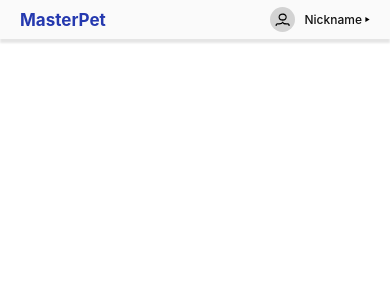
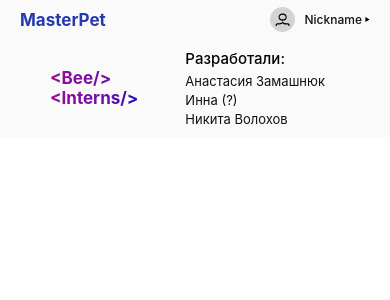
Before and after one commit to nastjazzz/final_project, a React (Create React App) app: page /profile/1 in a window 390 px wide. Shown: the top 300 px of the page. Built offline with nearby package versions, Linux system fonts and the light colour scheme.

Commit message:
Added adaptive design for footer

```diff
--- a/src/App.js
+++ b/src/App.js
@@ -20,7 +20,7 @@ function App() {
 				{/* <Route path='/' render={() => !isAuth[0] && <Welcome setIsAuth={setIsAuth}/>}/>
 				<PrivateRoute path='/profile/:id' isAuth={isAuth} component={Profile} />
         		<Homepage /> */}
-				{/* <Footer/> */}
+				<Footer/>
 			</div>
 		</Router>
 	)
--- a/src/components/Footer/footer.css
+++ b/src/components/Footer/footer.css
@@ -68,3 +68,18 @@ a:hover {
 .developer:last-child {
 	margin: 0;
 }
+
+@media (max-width: 660px) {
+	.footer_container {
+		margin: 0 50px;
+	}
+
+	.developed_wrapper {
+		flex-direction: column;
+		align-items: flex-start;
+	}
+
+	.developers_wrapper {
+		flex-direction: column;
+	}
+}
```
